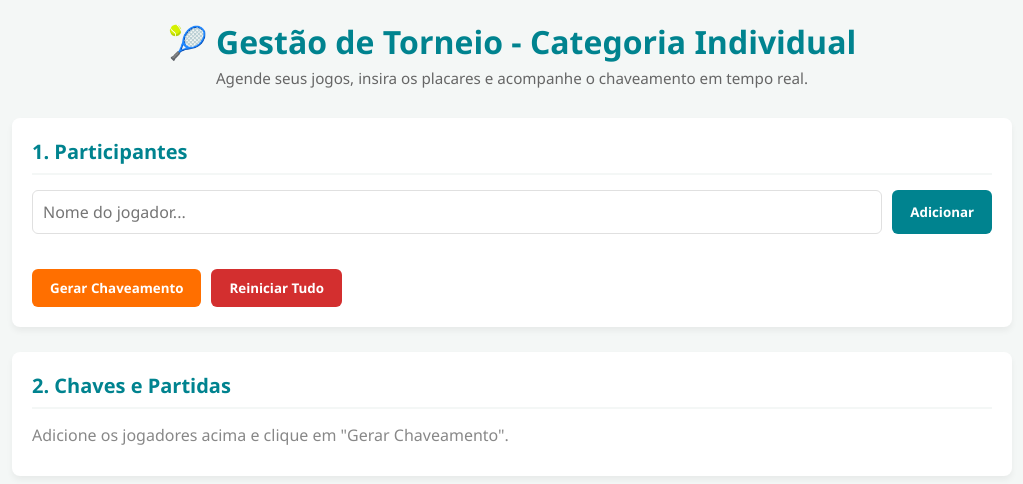
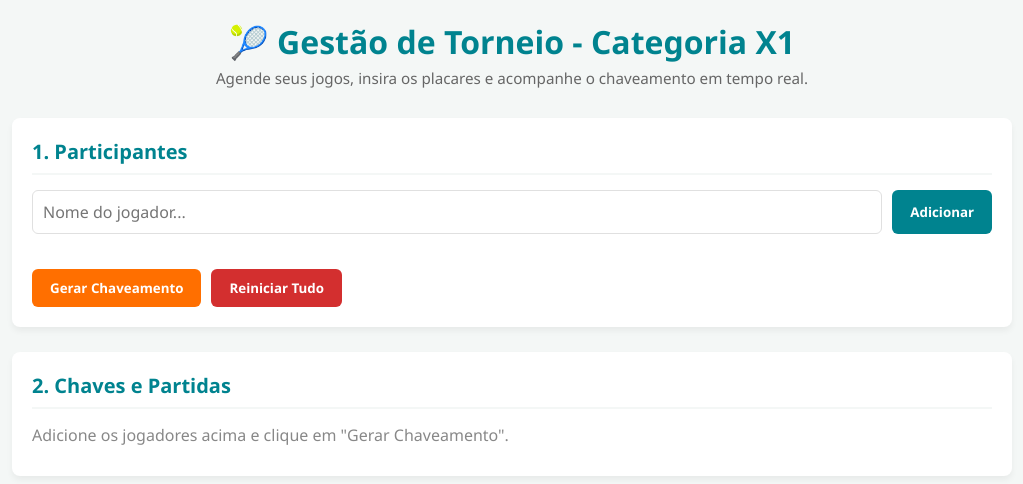
Before and after one commit to mosao24/Chave-BT, a plain HTML site: page index.html in a window 1280 px wide. Shown: the whole page, without its empty margins (128-1151 px from the left). Drawn offline with Linux system fonts and the light colour scheme.

Commit message:
Update index.html

```diff
--- a/index.html
+++ b/index.html
@@ -59,7 +59,7 @@
 
 <div class="container">
   <header>
-    <h1>🎾 Gestão de Torneio - Categoria Individual</h1>
+    <h1>🎾 Gestão de Torneio - Categoria X1</h1>
     <p>Agende seus jogos, insira os placares e acompanhe o chaveamento em tempo real.</p>
   </header>
 
```
